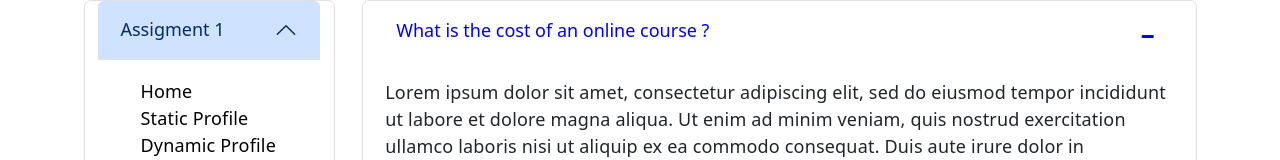
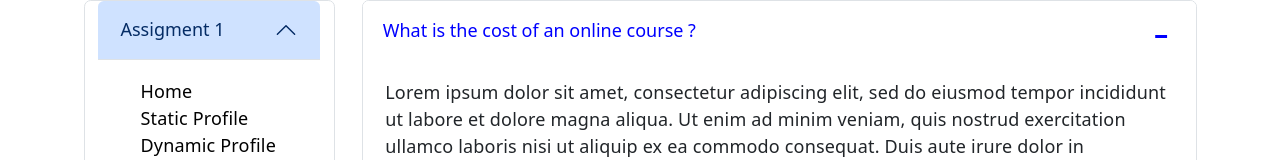
Before and after one commit to DevCodeYuvraj/React-Practice, a React app in the folder myapp/: page /Accordian in a window 1280 px wide. Shown: the top 160 px of the page. Built offline with nearby package versions, Linux system fonts and the light colour scheme; the HTML template or start-up script is replaced by a standard one.

Commit message:
A5983:49 PM148 C14849i3:49 PM

```diff
--- a/myapp/src/components/Accordian.jsx
+++ b/myapp/src/components/Accordian.jsx
@@ -4,7 +4,7 @@ function AlwaysOpenExample() {
   return (
     <Accordion className="custom-accordion" defaultActiveKey={['0']} alwaysOpen >
       <Accordion.Item eventKey="0">
-        <Accordion.Header className='container col-sm '>What is the cost of an online course ? </Accordion.Header>
+        <Accordion.Header>What is the cost of an online course ? </Accordion.Header>
         <Accordion.Body>
           Lorem ipsum dolor sit amet, consectetur adipiscing elit, sed do
           eiusmod tempor incididunt ut labore et dolore magna aliqua. Ut enim ad
```
